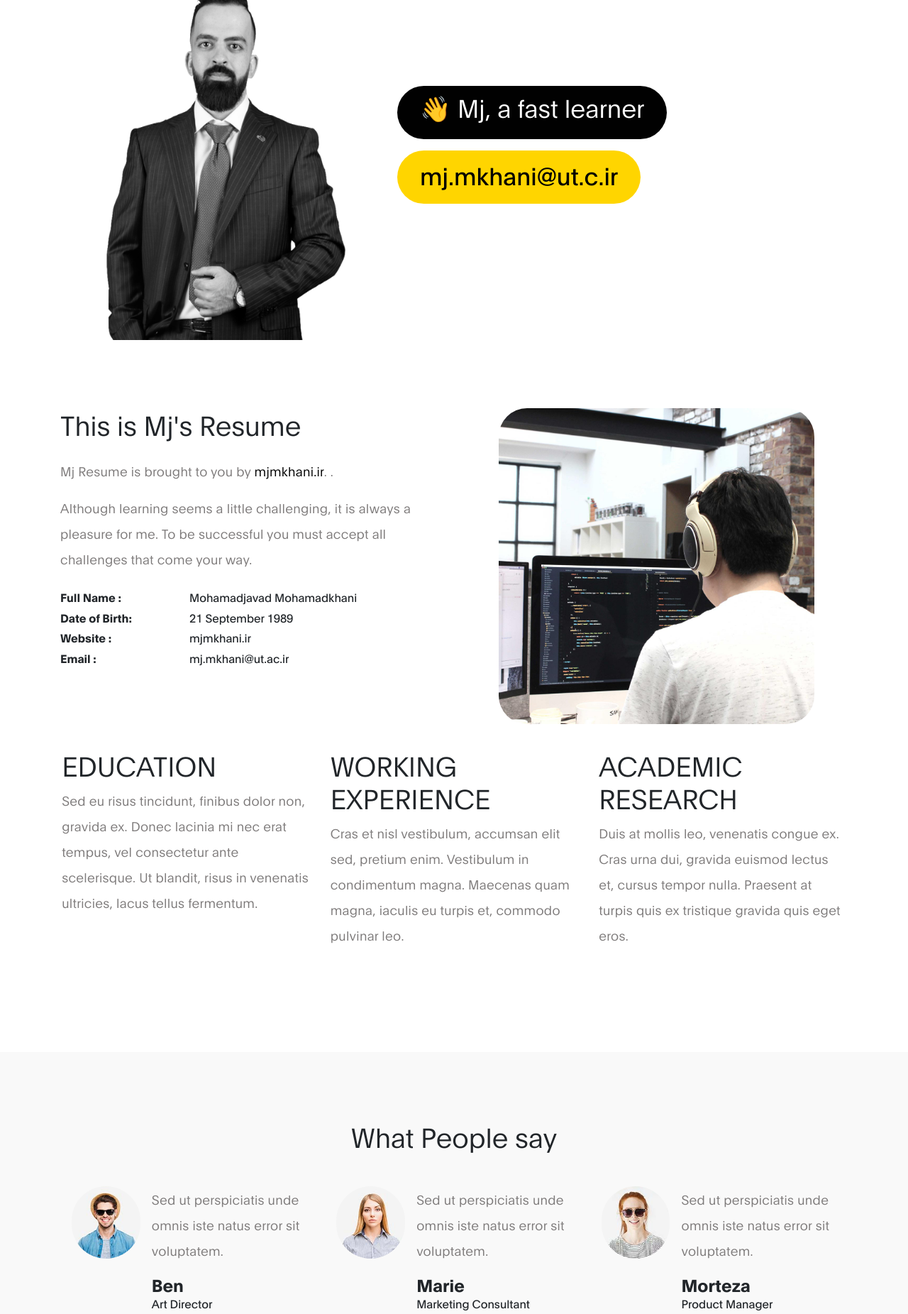
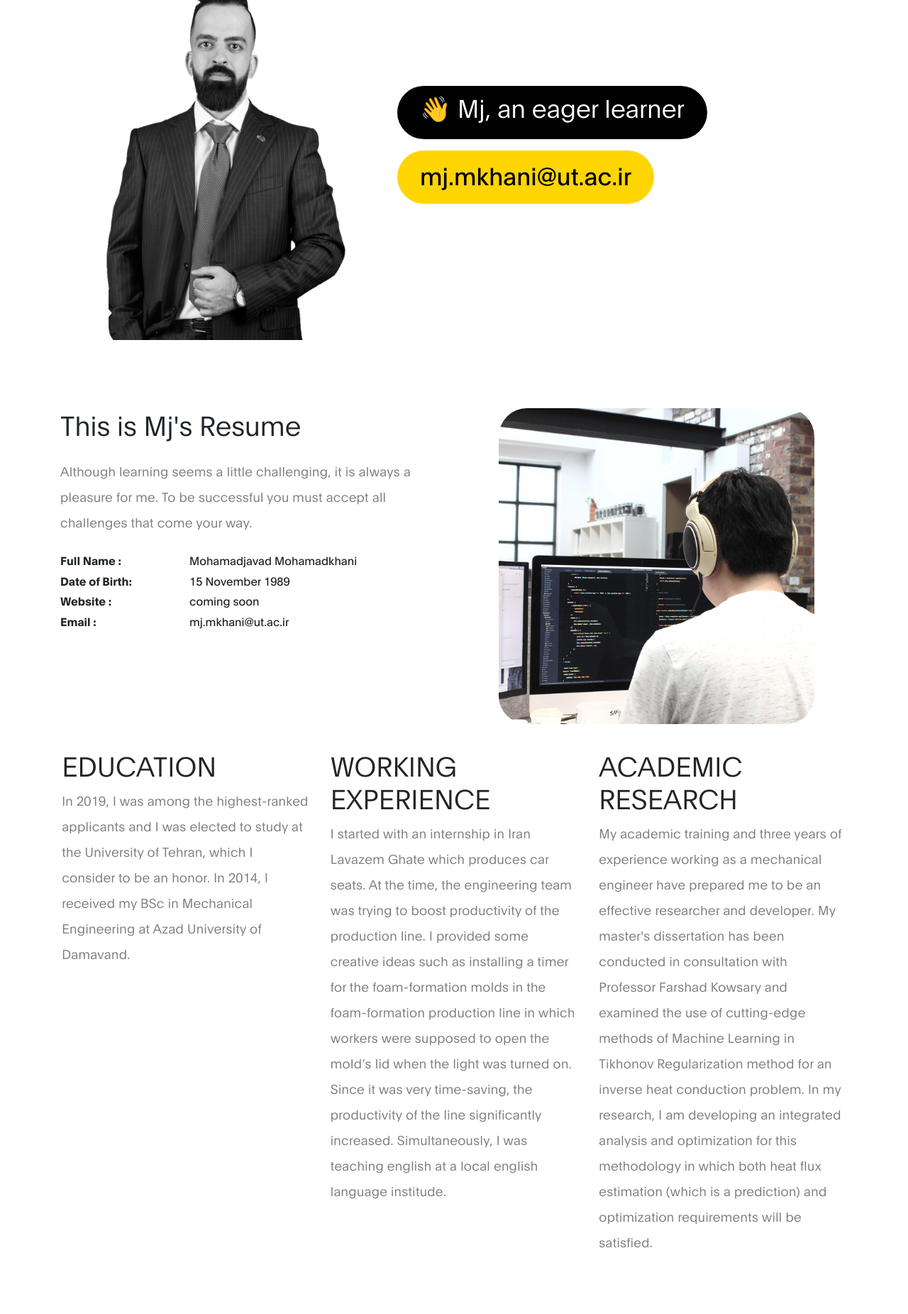
Before and after one commit to mjmkh/resume-mjmk, a Django app: page / in a window 1280 px wide. Shown: the part 71-1922 px from the top of the page at 71% size. Run offline with Django 3.2, Linux system fonts and the light colour scheme; some libraries are stand-ins or nearby versions.

Commit message:
Update index.html
index updated

```diff
--- a/template/website/index.html
+++ b/template/website/index.html
@@ -21,8 +21,7 @@
      <!-- MAIN CSS -->
      <link rel="stylesheet" href="{% static 'css/tooplate-ben-resume-style.css' %}">
 <!--
-Tooplate 2120 Ben Resume
-https://www.tooplate.com/view/2120-ben-resume
+Tooplate 2120 Mj Resume
 -->
 </head>
 
@@ -75,16 +74,16 @@
             <div class="row">
 
                   <div class="mx-auto col-lg-5 col-md-5 col-10">
-                      <img src="{% static 'images/IMG_8218 copy 2.png' %}" class="img-fluid" alt="Ben Resume HTML Template">
+                      <img src="{% static 'images/IMG_8218 copy 2.png' %}" class="img-fluid" alt="Mj Resume HTML Template">
                   </div>
 
                    <div class="d-flex flex-column justify-content-center align-items-center col-lg-7 col-md-7 col-12">
                         <div class="hero-text">
 
-                            <h1 class="hero-title">👋 Mj, a fast learner</h1>
+                            <h1 class="hero-title">👋 Mj, an eager learner</h1>
 
                             <a href="#" class="email-link">
-                                mj.mkhani@ut.c.ir
+                                mj.mkhani@ut.ac.ir
                             </a>
 
                         </div>
@@ -102,38 +101,37 @@
                 <div class="col-lg-6 col-md-6 col-12">
                     <h3 class="mb-4">This is Mj's Resume</h3>
 
-                    <p>Mj Resume is brought to you by <a rel="nofollow" href="https://www.mjmkhani.ir" target="_parent">mjmkhani.ir</a>. .</p>
 
                     <p>Although learning seems a little challenging, it is always a pleasure for me. To be successful you must accept all challenges that come your way.</p>
 
                     <ul class="mt-4 mb-5 mb-lg-0 profile-list list-unstyled">
                         <li><strong>Full Name :</strong> Mohamadjavad Mohamadkhani </li>
 
-                        <li><strong>Date of Birth:</strong> 21 September 1989</li>
+                        <li><strong>Date of Birth:</strong> 15 November 1989</li>
 
-                        <li><strong>Website :</strong> mjmkhani.ir</li>
+                        <li><strong>Website :</strong> coming soon</li>
 
                         <li><strong>Email :</strong> mj.mkhani@ut.ac.ir</li>
                     </ul>
                 </div>
 
                 <div class="col-lg-5 mx-auto col-md-6 col-12">
-                    <img src="{% static 'images/true-agency.jpg' %}" class="about-image img-fluid" alt="Ben's Resume HTML Template">
+                    <img src="{% static 'images/true-agency.jpg' %}" class="about-image img-fluid" alt="Mj's Resume HTML Template">
                 </div>
 
             </div>
             <div class="row about-third">
             	<div class="col-lg-4 col-md-4 col-12">
                 <h3>EDUCATION</h3>
-                <p>Sed eu risus tincidunt, finibus dolor non, gravida ex. Donec lacinia mi nec erat tempus, vel consectetur ante scelerisque. Ut blandit, risus in venenatis ultricies, lacus tellus fermentum.</p>
+                <p>In 2019, I was among the highest-ranked applicants and I was elected to study at the University of Tehran, which I consider to be an honor. In 2014, I received my BSc in Mechanical Engineering at Azad University of Damavand. </p>
                 </div>
                 <div class="col-lg-4 col-md-4 col-12">
                 <h3>WORKING EXPERIENCE</h3>
-                <p>Cras et nisl vestibulum, accumsan elit sed, pretium enim. Vestibulum in condimentum magna. Maecenas quam magna, iaculis eu turpis et, commodo pulvinar leo.</p>
+                <p>I started with an internship in Iran Lavazem Ghate which produces car seats. At the time, the engineering team was trying to boost productivity of the production line. I provided some creative ideas such as installing a timer for the foam-formation molds in the foam-formation production line in which workers were supposed to open the mold’s lid when the light was turned on. Since it was very time-saving, the productivity of the line significantly increased. Simultaneously, I was teaching english at a local english language institude.</p>
                 </div>
                 <div class="col-lg-4 col-md-4 col-12">
                 <h3>ACADEMIC RESEARCH</h3>
-                <p>Duis at mollis leo, venenatis congue ex. Cras urna dui, gravida euismod lectus et, cursus tempor nulla. Praesent at turpis quis ex tristique gravida quis eget eros.</p>
+                <p>My academic training and three years of experience working as a mechanical engineer have prepared me to be an effective researcher and developer. My master's dissertation has been conducted in consultation with Professor Farshad Kowsary and examined the use of cutting-edge methods of Machine Learning in Tikhonov Regularization method for an inverse heat conduction problem. In my research, I am developing an integrated analysis and optimization for this methodology in which both heat flux estimation (which is a prediction) and optimization requirements will be satisfied. </p>
                 </div>
             </div>
         </div>
@@ -158,8 +156,8 @@
                                     <div class="testimonials-info">
                                         <p>Sed ut perspiciatis unde omnis iste natus error sit voluptatem.</p>
 
-                                        <h6 class="mb-0">Ben</h6>
-                                        <span>Art Director</span>
+                                        <h6 class="mb-0">Sama</h6>
+                                        <span>Sys Administrator</span>
                                     </div>
                                 </div>
                             </div>
@@ -173,7 +171,7 @@
                                     <div class="testimonials-info">
                                         <p>Sed ut perspiciatis unde omnis iste natus error sit voluptatem.</p>
 
-                                        <h6 class="mb-0">Marie</h6>
+                                        <h6 class="mb-0">Maysam</h6>
                                         <span>Marketing Consultant</span>
                                     </div>
                                 </div>
@@ -203,8 +201,8 @@
                                     <div class="testimonials-info">
                                         <p>Sed ut perspiciatis unde omnis iste natus error sit voluptatem.</p>
 
-                                        <h6 class="mb-0">Wilson</h6>
-                                        <span>Web Developer</span>
+                                        <h6 class="mb-0">Alireza</h6>
+                                        <span>Java Developer</span>
                                     </div>
                                 </div>
                             </div>
@@ -233,16 +231,16 @@
                         <div class="card-header" id="headingOne">
                           <h2 class="mb-0">
                             <button class="btn btn-link" type="button" data-toggle="collapse" data-target="#collapseOne" aria-expanded="true" aria-controls="collapseOne">
-                              Are those HTML templates absolutely free for any kind of usage?
+                              How many years of experience do I have with Python?
                             </button>
                           </h2>
                         </div>
 
                         <div id="collapseOne" class="collapse show" aria-labelledby="headingOne" data-parent="#accordionExample">
                           <div class="card-body">
-                            <p>Yes, they are 100% free and there is no hidden charge.</p>
+                            <p>I have 2 years of experience with Python Programming.</p>
 
-                            <p>They can be used for your commercial websites.</p>
+                            <p>I had started with self-learning, then I took some courses.</p>
                           </div>
                         </div>
                       </div>
@@ -251,13 +249,15 @@
                         <div class="card-header" id="headingTwo">
                           <h2 class="mb-0">
                             <button class="btn btn-link collapsed" type="button" data-toggle="collapse" data-target="#collapseTwo" aria-expanded="false" aria-controls="collapseTwo">
-                              Can I use them as a CMS theme or a part of website builder?
+                              Which courses did I pass?
                             </button>
                           </h2>
                         </div>
                         <div id="collapseTwo" class="collapse" aria-labelledby="headingTwo" data-parent="#accordionExample">
                           <div class="card-body">
-                            <p>Yes, you can use them.</p>
+                            <p>Advanced Python Programming
+                              Advanced Django
+                              Git</p>
                           </div>
                         </div>
                       </div>
@@ -266,13 +266,13 @@
                         <div class="card-header" id="headingThree">
                           <h2 class="mb-0">
                             <button class="btn btn-link collapsed" type="button" data-toggle="collapse" data-target="#collapseThree" aria-expanded="false" aria-controls="collapseThree">
-                              I cannot find a suitable HTML template. Can I request new template?
+                              How can we cooperate?
                             </button>
                           </h2>
                         </div>
                         <div id="collapseThree" class="collapse" aria-labelledby="headingThree" data-parent="#accordionExample">
                           <div class="card-body">
-                            <p>Yes, please tell us what you need. We will try our best to fulfill it.</p>
+                            <p>It is surely negotiable, please make contact.</p>
                           </div>
                         </div>
                       </div>
@@ -296,13 +296,13 @@
                         <div class="card-header" id="headingFive">
                           <h2 class="mb-0">
                             <button class="btn btn-link collapsed" type="button" data-toggle="collapse" data-target="#collapseFive" aria-expanded="false" aria-controls="collapseFive">
-                              How do I support Tooplate?
+                              What are my hobbies?
                             </button>
                           </h2>
                         </div>
                         <div id="collapseFive" class="collapse" aria-labelledby="headingFive" data-parent="#accordionExample">
                           <div class="card-body">
-                            <p>Please spread a word about Tooplate website to your colleagues and friends.</p>
+                            <p>I enjoy hiking and exploring nature. I also like reading books, particularly history books. I would be happy to help people and do voluntary work.</p>
                           </div>
                         </div>
                     </div>
```
